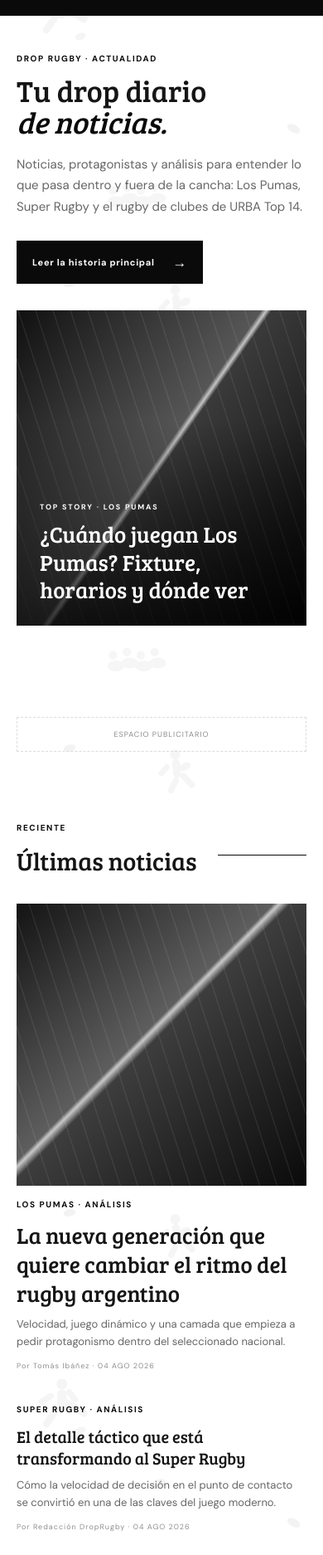
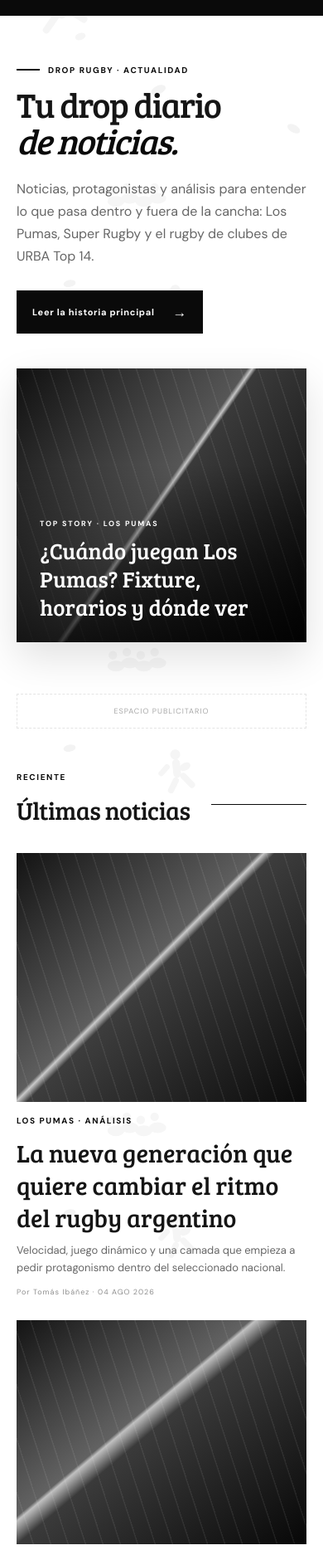
Before and after one commit to Natsura0600/DROP-RUGBY, a website: page index.html in a window 390 px wide. Shown: the part 69-1943 px from the top of the page at 83% size. Drawn offline with Linux system fonts and the light colour scheme; no server answers.

Commit message:
Update styles.css

```diff
--- a/assets/css/styles.css
+++ b/assets/css/styles.css
@@ -633,3 +633,46 @@
   .team-matchup { gap: 6px; }
   .team-side { gap: 5px; }
 }
+
+
+/* ========================================================================
+   HOME 2026 — jerarquía editorial y ritmo visual
+   ======================================================================== */
+.home-page { padding-bottom: 0; }
+.hero-modern { min-height: 560px; padding: 74px 0 54px; gap: 42px; }
+.hero-modern .hero-copy { max-width: 480px; }
+.hero-modern .eyebrow { display:inline-flex; align-items:center; gap:10px; }
+.hero-modern .eyebrow::before { content:""; width:28px; height:2px; background:var(--ink-black); }
+.hero-modern h1 { font-size: clamp(46px, 6vw, 74px); letter-spacing:-2.5px; margin-bottom:22px; }
+.hero-modern .hero-text { font-size:16px; max-width:470px; }
+.hero-modern .hero-card { box-shadow: 0 18px 45px rgba(0,0,0,.12); }
+.hero-modern .hero-image { min-height: 520px; }
+.home-page .ad-slot { margin: 24px auto 10px; max-width: 760px; opacity:.75; }
+.home-page .section { padding: 58px 0; }
+.home-page .section + .section { border-top:1px solid var(--line-soft); }
+.home-page #ultimas-noticias { padding-top: 42px; }
+.home-page .section-heading h2,
+.home-page .section-heading-row h2 { font-size: clamp(30px, 3vw, 38px); letter-spacing:-.5px; }
+.home-page .stories-grid { grid-template-columns: 1.7fr 1fr 1fr; gap:28px; }
+.home-page .story-image { height:270px; }
+.home-page .story-featured .story-image { height:410px; }
+.home-page .story-featured h3 { font-size:30px; }
+.home-page .category-cards { grid-template-columns: repeat(3, 1fr); gap:26px; }
+.home-page .mini-story .story-image { height:205px; }
+.home-page .section-more { border-bottom:0; background:var(--ink-black); color:#fff; padding:10px 13px; transition:transform .2s, opacity .2s; }
+.home-page .section-more:hover { opacity:1; transform:translateY(-2px); }
+.home-page .quote-band { margin: 20px calc(50% - 50vw) 0; }
+.home-page .dr-exclusive-instagram { margin: 62px 0; }
+@media (max-width:900px){
+  .hero-modern { min-height:0; padding:50px 0 38px; }
+  .hero-modern .hero-image { min-height:400px; }
+  .home-page .stories-grid, .home-page .category-cards { grid-template-columns:1fr 1fr; }
+}
+@media (max-width:620px){
+  .hero-modern h1 { font-size:42px; letter-spacing:-1.5px; }
+  .hero-modern .hero-image { min-height:330px; }
+  .home-page .stories-grid, .home-page .category-cards { grid-template-columns:1fr; }
+  .home-page .story-featured .story-image { height:300px; }
+  .home-page .section { padding:44px 0; }
+  .home-page .section-more { font-size:9px; }
+}
```
